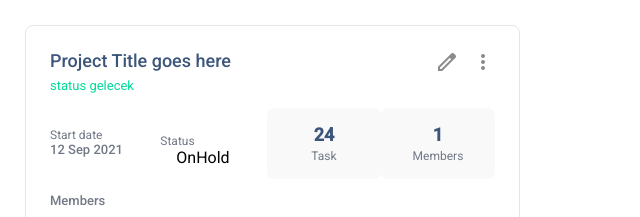
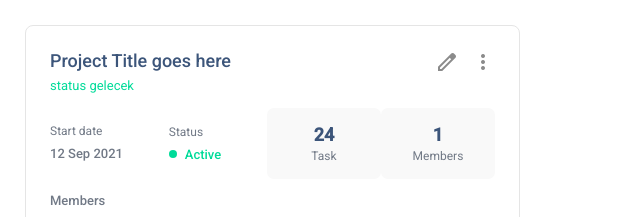
Before and after one commit to ilkerdurmaz/vue-pms-project, a Vue app: page / in a window 1280 px wide. Shown: the top 217 px of the page, without its empty margins (0-640 px from the left). Built offline with nearby package versions, Linux system fonts and the light colour scheme; grey boxes are pictures that could not be loaded.

Commit message:
card status added

```diff
--- a/src/components/Card/CardItem.vue
+++ b/src/components/Card/CardItem.vue
@@ -37,7 +37,7 @@ const addUser = () => {
 			</div>
 			<div class="body--status">
 				<p class="status--text">Status</p>
-				<CardStatus status="OnHold"></CardStatus>
+				<CardStatus status="Active"></CardStatus>
 				<!-- <p style="font-size: 13px; color: #00db99">status gelecek-1</p> -->
 			</div>
 			<div class="body--info">
@@ -53,8 +53,6 @@ const addUser = () => {
 				<Photo v-for="img in images" :key="img" :image="img" size="32"></Photo>
 				<AddPhoto @setUser="addUser"></AddPhoto>
 			</div>
-
-			<!-- <p>safsa</p> -->
 		</div>
 		<div class="card-footer">
 			<Progress></Progress>
@@ -107,6 +105,7 @@ const addUser = () => {
 				font-size: 12px;
 				line-height: 14.06px;
 				font-weight: 400;
+				margin-bottom: 8px;
 			}
 
 			.date--format {
@@ -117,13 +116,12 @@ const addUser = () => {
 		}
 
 		.body--status {
-			margin-top: 15px;
-
 			.status--text {
 				color: #717986;
 				font-size: 12px;
 				line-height: 14.06px;
 				font-weight: 400;
+				margin-bottom: 8px;
 			}
 		}
 	}
--- a/src/components/Card/CardStatus.vue
+++ b/src/components/Card/CardStatus.vue
@@ -3,42 +3,43 @@ const props = defineProps(["status"]);
 </script>
 <template>
 	<div class="status">
-		<span :class="props.status" class="disc"></span>
-		<p :class="props.status">{{ props.status }}</p>
+		<span :class="'disc--' + props.status" class="disc"></span>
+		<p :class="'status--' + props.status">{{ props.status }}</p>
 	</div>
 </template>
 <style lang="scss">
-.status {
-	display: flex;
-	align-items: center;
-	gap: 8px;
-	span {
-		.Active {
-			background: #00db99;
-		}
-		.OnHold {
-			background: #f0bb00;
-		}
-		.Inactive {
-			background: #ff285c;
-		}
-	}
-	p {
-		.Active {
-			color: #00db99;
-		}
-		.OnHold {
-			color: #f0bb00;
-		}
-		.Inactive {
-			color: #ff285c;
-		}
-	}
-}
 .disc {
 	display: block;
 	width: 8px;
 	height: 8px;
 	border-radius: 50%;
+
+	&--Active {
+		background: #00db99;
+	}
+	&--OnHold {
+		background: #f0bb00;
+	}
+	&--Inactive {
+		background: #ff285c;
+	}
+}
+.status {
+	display: flex;
+	align-items: center;
+	gap: 8px;
+	font-weight: 500;
+	font-size: 13px;
+	line-height: 15px;
+
+	&--Active {
+		color: #00db99;
+	}
+	&--OnHold {
+		color: #f0bb00;
+	}
+	&--Inactive {
+		color: #ff285c;
+	}
 }
 </style>
--- a/src/components/Card/Photo.vue
+++ b/src/components/Card/Photo.vue
@@ -10,6 +10,7 @@ const props = defineProps(["image", "size"]);
 		:height="props.size"
 	/>
 </template>
+
 <style lang="scss">
 .photo {
 	border-radius: 50%;
```
